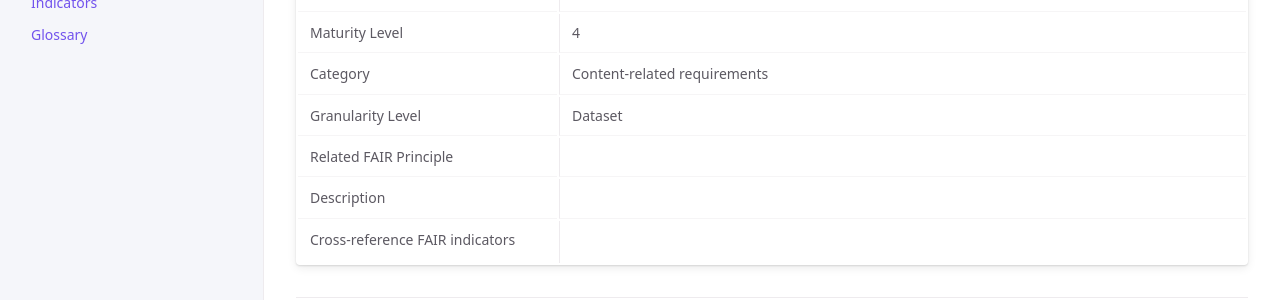
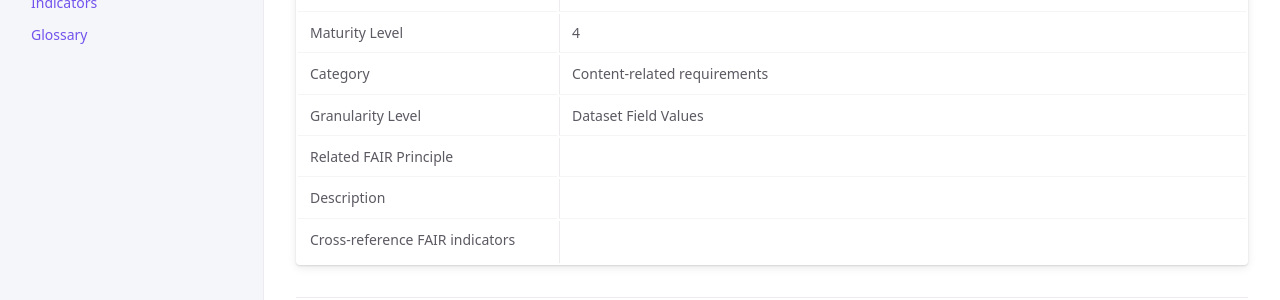
Before and after one commit to FAIRplus/Data-Maturity, a Jekyll site: the page built from docs/_indicators/J.F+MM-4.3C.md, in a window 1280 px wide. Shown: the part 217-517 px from the top of the page. Built offline with Jekyll 4.4.1, drawn with Linux system fonts in a browser that asks for light colours.

Commit message:
Update J.F+MM-4.3C.md

```diff
--- a/docs/_indicators/J.F+MM-4.3C.md
+++ b/docs/_indicators/J.F+MM-4.3C.md
@@ -11,7 +11,7 @@ nav_exclude: True
 | Name | Master Data entity types reported in the datasets are identifiable via standard identifiers. |
 | Maturity Level | 4 |
 | Category | Content-related requirements |
-| Granularity Level | Dataset |
+| Granularity Level | Dataset Field Values |
 | Related FAIR Principle | |
 | Description | |
 | Cross-reference FAIR indicators | |
```
